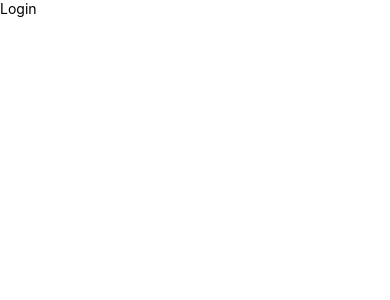
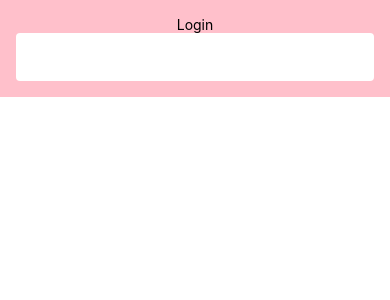
Before and after one commit to TSThiago/vendas_online, a React Native app: screen / in a window 390 px wide. Shown: the top 300 px of the page. Built offline with nearby package versions, Linux system fonts and the light colour scheme.

Commit message:
criação do input

```diff
--- a/src/modules/login/screens/Login.tsx
+++ b/src/modules/login/screens/Login.tsx
@@ -1,9 +1,15 @@
-import { View, Text } from "react-native"
+import { View, Text, TextInput } from "react-native"
+import { ContainerLogin } from "../styles/login.style";
+import Input from "../../../shared/components/input/Input";
 
 const Login = () => {
     return (
         <View>
-            <Text>Login</Text>
+            <ContainerLogin>
+                <Text>Login</Text>
+                <Input />
+            </ContainerLogin>
+
         </View>
     )
 }
--- /dev/null
+++ b/src/modules/login/styles/login.style.ts
@@ -0,0 +1,10 @@
+import styled from "styled-components/native";
+
+export const ContainerLogin = styled.View`
+    height: 100%;
+    width: 100%;
+    justify-content: center;
+    align-items: center;
+    background-color: pink;
+    padding: 16px;
+`;
--- /dev/null
+++ b/src/shared/components/input/Input.tsx
@@ -0,0 +1,12 @@
+import { TextInputProps } from "react-native/types";
+import { ContainerInput } from "./input.style";
+
+type InputProps = TextInputProps;
+
+const Input = ({...props} : InputProps) => {
+    return (
+        <ContainerInput/>
+    )
+}
+
+export default Input;
--- /dev/null
+++ b/src/shared/components/input/input.style.ts
@@ -0,0 +1,10 @@
+import styled from "styled-components/native"
+
+export const ContainerInput = styled.TextInput`
+    width: 100%;
+    height: 48px;
+    padding: 16px;
+    background-color: white;
+    color: #888;
+    border-radius: 4px;
+`
```
